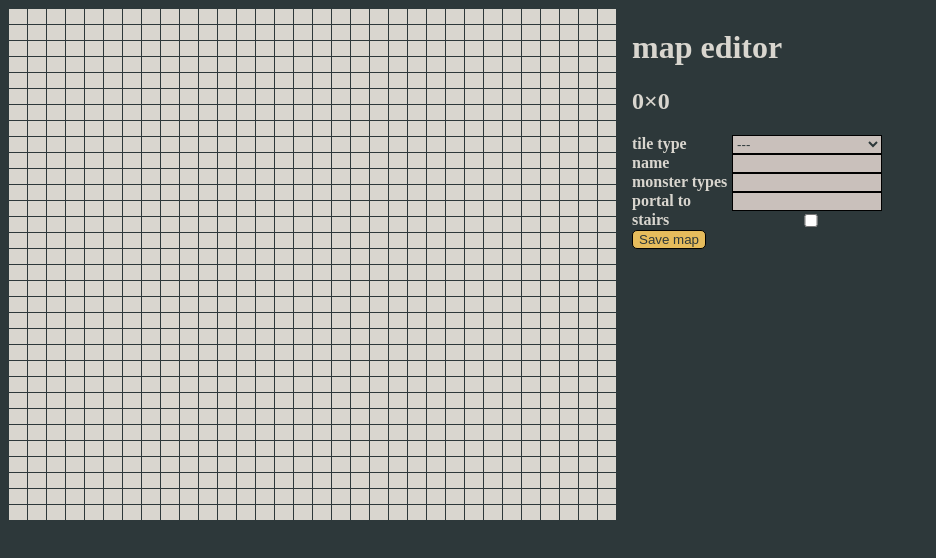
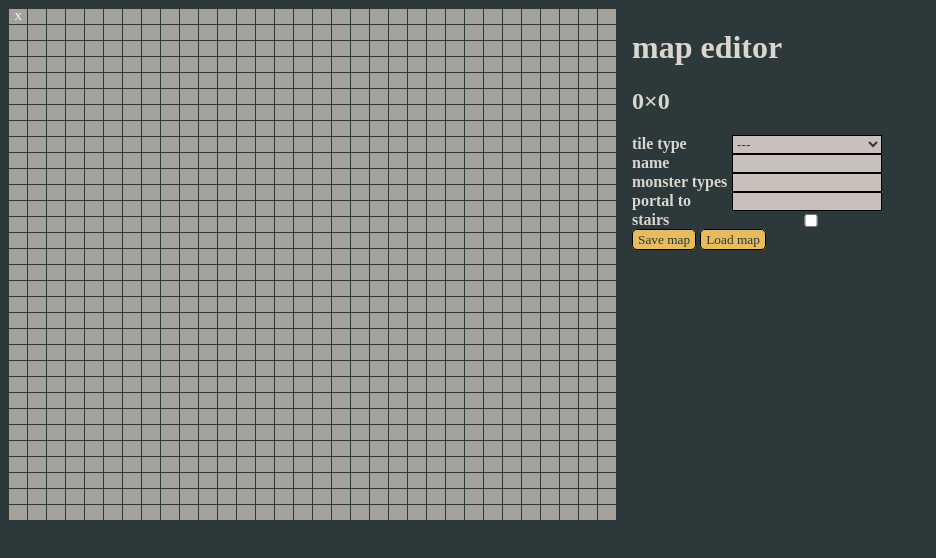
Before and after one commit to firemark/grazyna-rpg, a plain HTML site: page map_editor/index.html in a window 1280 px wide. Shown: the whole page, without its empty margins (0-936 px from the left). Drawn offline with Linux system fonts and the light colour scheme.

Commit message:
add save map to file

```diff
--- a/map_editor/css.css
+++ b/map_editor/css.css
@@ -6,7 +6,7 @@ body {
 #map {
     float: left;
     border-collapse: collapse;
-    background-color: #D9D6CF;
+    background-color: #a5a29b;
     color: #2d383a;
     margin-right: 15px;
 }
@@ -16,8 +16,12 @@ body {
 }
 
 #map td {
+    font-size: 8pt;
+    text-align: center;
+    color: white;
     width: 16px;
     height: 16px;
+    cursor: crosshair;
 }
 
 #menu {
@@ -32,15 +36,18 @@ select, input {
     width: 150px;
 }
 
-button {
+a.btn {
     background-color: #E6BC5C;
     color: #2d383a;
     border: 1px solid black;
     border-radius: 5px;
+    padding: 2px 5px;
     font-size: 10pt;
+    cursor: pointer;
+    text-decoration: none;
 }
 
-button:active {
+a.btn:active {
     border: 1px solid #C9C0BB;
 }
 
--- a/map_editor/index.html
+++ b/map_editor/index.html
@@ -29,7 +29,10 @@
             <span><b>monster types</b> <input name="mon_types" pattern="([a-z]+,)+" /></span>
             <span><b>portal to</b> <input name="portal" pattern="[a-z]+" /></span>
             <span><input name='stairs' type="checkbox" /> <b>stairs</b></span>
-            <span><button>Save map</button></span>
+            <span>
+                <a class="btn" href="#" onclick="return save_map(event);">Save map</a>
+                <a class="btn" href="#" onclick="return load_map(event);">Load map</a>
+            </span>
         </div>
     </body>
 </html>
--- a/map_editor/js.js
+++ b/map_editor/js.js
@@ -4,7 +4,7 @@ var selectedCell = null;
 var selectedCors = null;
 
 var mapColors = {
-    '---': '#D9D6CF',
+    '---': '',
     forest: '#5E8C31',
     dungeon: '#253529',
     area: '#926F5B',
@@ -42,7 +42,13 @@ function click_cell(){
 }
 
 function select_cell(x, y, z) {
+    if (selectedCell) {
+        var key = selectedCors.x + '-' + selectedCors.y;
+        document.querySelector('#cell-' + key).innerText = '';
+    }
+
     update_cell();
+    document.querySelector('#cell-' + x + "-" + y).innerText = '×';
     selectedCors = {x: x, y: y, z: z};
     selectedCell = map[x + '-' + y];
     if (selectedCell) {
@@ -58,6 +64,7 @@ function select_cell(x, y, z) {
     }
 
     document.querySelector('#menu h2').innerText = x + '×' + y;
+    document.querySelector('#cell-' + x + "-" + y).innerText = 'X';
     var inputs = document.querySelectorAll('#menu input, #menu select');
     for (var i = 0; i < inputs.length; ++i) {
         var input = inputs[i];
@@ -77,9 +84,32 @@ function update_cell() {
     var cellNode = document.querySelector('#cell-' + key);
     cellNode.style.backgroundColor = mapColors[selectedCell.tile_type];
     if (selectedCell.tile_type == '---') {
-        if (map[key] != undefined) delete map[key];
+        if (map[key] != undefined)
+            delete map[key];
     } else {
         map[key] = selectedCell;
     }
 
 };
+
+function save_map(e) {
+    update_cell();
+    var node = e.target;
+    var content = JSON.stringify(map);
+    var blob = new Blob([content], {type:'application/json'});
+
+    if (window.URL) {
+        node.href = window.URL.createObjectURL(blob);
+    } else if (window.webkitURL) {
+        node.href = window.webkitURL.createObjectURL(blob);
+    } else {
+        alert('srsly, update browser');
+        return false;
+    }
+    node.download = 'map.json';
+    return true;
+}
+
+function load_map(e) {
+
+}
```
